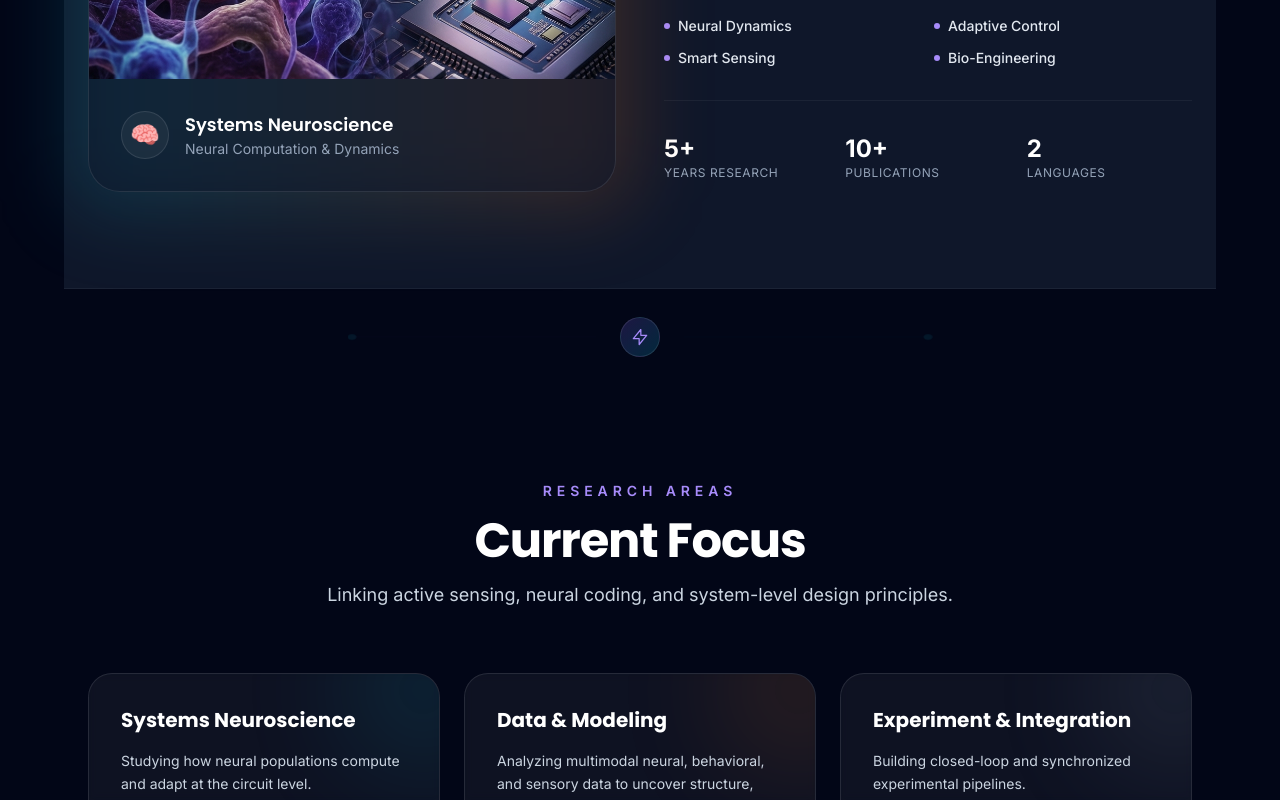
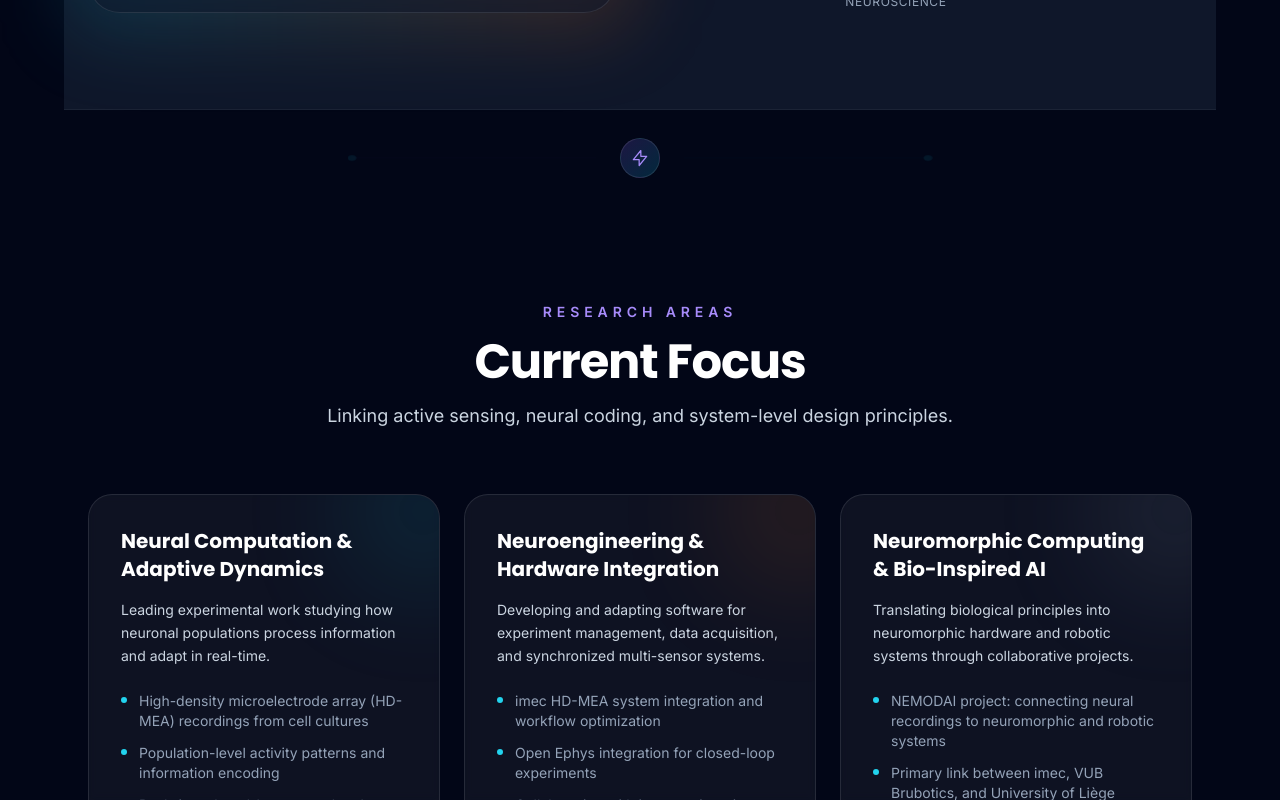
Before and after one commit to benefron/benefron.github.io, a Next.js app: page / in a window 1280 px wide. Shown: the part 2000-2800 px from the top of the page. Built offline with nearby package versions, Linux system fonts and the light colour scheme.

Commit message:
Refine content: reduce Hero font size, update metrics, and focus on current postdoc work

```diff
--- a/components/AboutSection.tsx
+++ b/components/AboutSection.tsx
@@ -61,16 +61,16 @@ export function About() {
                         {/* Impact Metrics */}
                         <div className="pt-8 border-t border-white/5 grid grid-cols-3 gap-4">
                             <div>
-                                <p className="text-2xl font-bold text-white">5+</p>
-                                <p className="text-xs text-cool-400 uppercase tracking-wider">Years Research</p>
+                                <p className="text-2xl font-bold text-white">7+</p>
+                                <p className="text-xs text-cool-400 uppercase tracking-wider">Years Experience</p>
                             </div>
                             <div>
-                                <p className="text-2xl font-bold text-white">10+</p>
-                                <p className="text-xs text-cool-400 uppercase tracking-wider">Publications</p>
+                                <p className="text-2xl font-bold text-white">PhD</p>
+                                <p className="text-xs text-cool-400 uppercase tracking-wider">Systems Neuroscience</p>
                             </div>
                             <div>
-                                <p className="text-2xl font-bold text-white">2</p>
-                                <p className="text-xs text-cool-400 uppercase tracking-wider">Languages</p>
+                                <p className="text-2xl font-bold text-white">3</p>
+                                <p className="text-xs text-cool-400 uppercase tracking-wider">Partner Institutes</p>
                             </div>
                         </div>
                     </div>
--- a/components/Hero.tsx
+++ b/components/Hero.tsx
@@ -25,7 +25,7 @@ export function Hero() {
                 </span>
               </div>
 
-              <h1 className="text-5xl md:text-7xl lg:text-8xl font-bold tracking-tight text-white animate-slide-up [animation-delay:200ms] leading-[1.1]">
+              <h1 className="text-4xl md:text-5xl lg:text-6xl font-bold tracking-tight text-white animate-slide-up [animation-delay:200ms] leading-[1.1]">
                 <span className="block text-transparent bg-clip-text bg-gradient-to-r from-white via-electric-300 to-electric-500">
                   Exploring Neural Coding
                 </span>
--- a/content/data.ts
+++ b/content/data.ts
@@ -21,34 +21,33 @@ export const stats = [
 
 export const focusAreas = [
   {
-    title: "Systems Neuroscience",
-    description: "Studying how neural populations compute and adapt at the circuit level.",
+    title: "Neural Computation & Adaptive Dynamics",
+    description: "Leading experimental work studying how neuronal populations process information and adapt in real-time.",
     bullets: [
-      "Population dynamics & coding",
-      "Adaptation, context & modulation",
-      "Circuit-level computation",
-      "Systems-level reasoning"
+      "High-density microelectrode array (HD-MEA) recordings from cell cultures",
+      "Population-level activity patterns and information encoding",
+      "Real-time closed-loop control and feedback systems",
+      "Bridging biological insights with computational frameworks"
     ]
   },
   {
-    title: "Data & Modeling",
-    description:
-      "Analyzing multimodal neural, behavioral, and sensory data to uncover structure, encoding strategies, and system-level principles.",
+    title: "Neuroengineering & Hardware Integration",
+    description: "Developing and adapting software for experiment management, data acquisition, and synchronized multi-sensor systems.",
     bullets: [
-      "Neural-behavioral decoding & representation analysis",
-      "Statistical inference & generative modeling (GLMs, Bayesian methods, bootstrapping)",
-      "Machine learning classifiers for population-level signal interpretation",
-      "Multimodal time-series alignment (neural, audio, kinematics, video)"
+      "imec HD-MEA system integration and workflow optimization",
+      "Open Ephys integration for closed-loop experiments",
+      "Collaboration with imec engineering team on neuroscience-focused improvements",
+      "Hardware-software co-design for real-time neural interfaces"
     ]
   },
   {
-    title: "Experiment & Integration",
-    description: "Building closed-loop and synchronized experimental pipelines.",
+    title: "Neuromorphic Computing & Bio-Inspired AI",
+    description: "Translating biological principles into neuromorphic hardware and robotic systems through collaborative projects.",
     bullets: [
-      "Electrophysiology pipelines",
-      "Multi-sensor synchronization",
-      "Closed-loop experimentation & control",
-      "Rapid prototyping (CAD, Arduino, Bonsai RX)"
+      "NEMODAI project: connecting neural recordings to neuromorphic and robotic systems",
+      "Primary link between imec, VUB Brubotics, and University of Liège",
+      "Biologically inspired framework for sensory processing and abstraction",
+      "Designing algorithms with future neuromorphic implementation in mind"
     ]
   }
 ];
```
